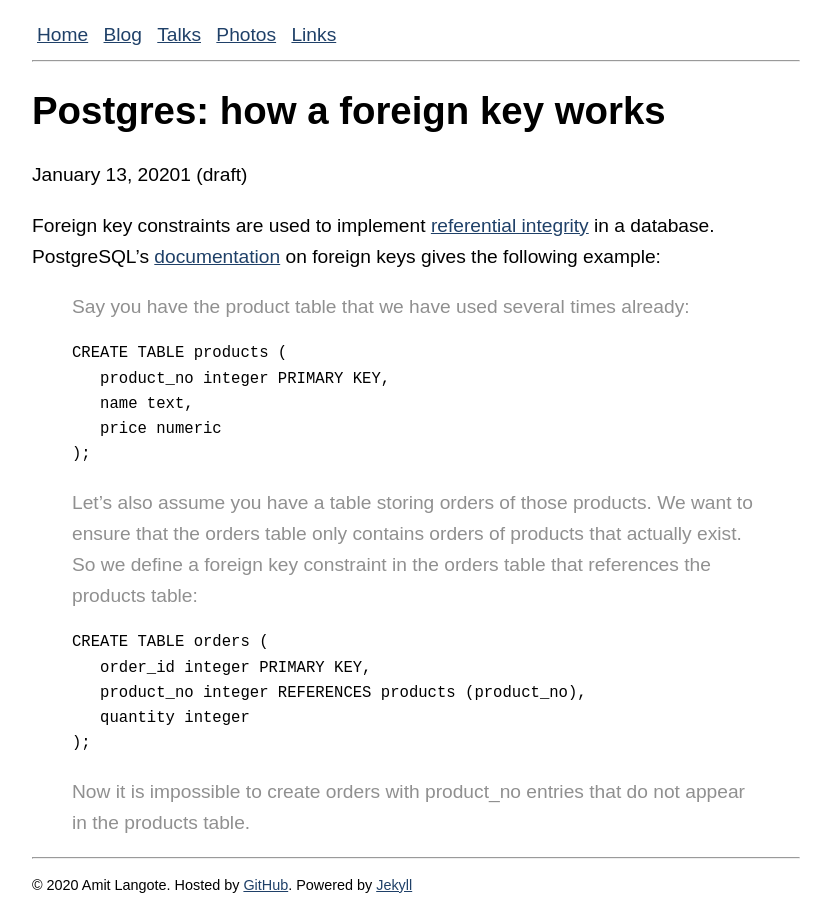
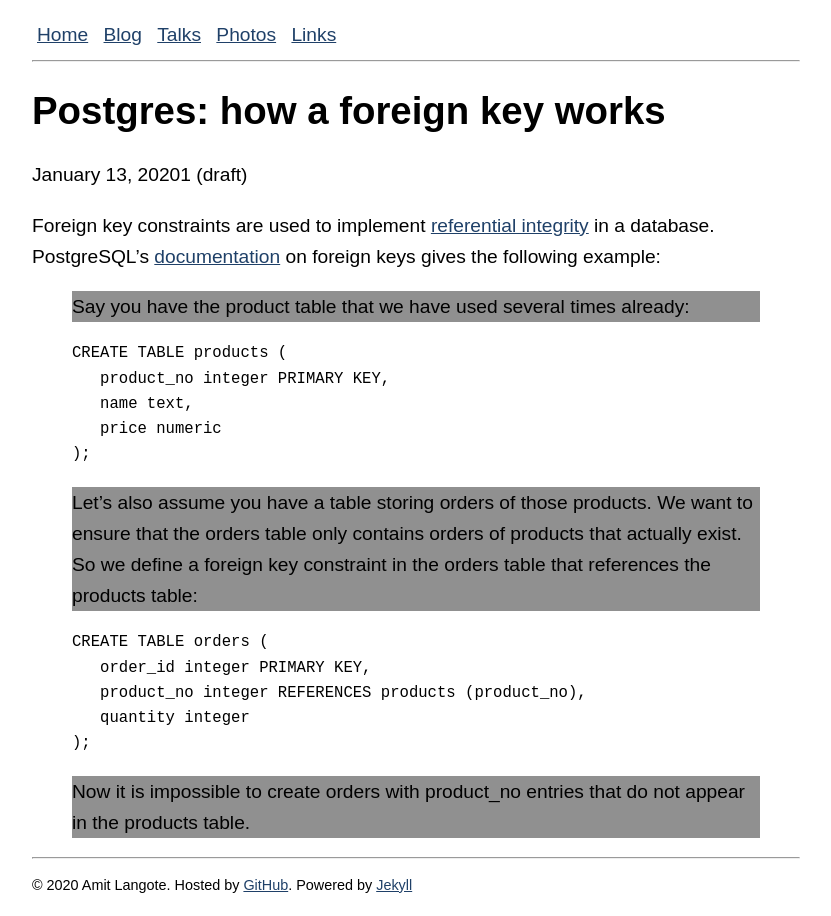
Before and after one commit to amitlan/website, a Jekyll site: the page built from _posts/2021-01-13-pg-fkey.md, in a window 1280 px wide. Shown: the whole page, without its empty margins (224-1055 px from the left). Built offline with Jekyll 4.4.1, drawn with Linux system fonts in a browser that asks for light colours.

Commit message:
css-blockquote-style

```diff
--- a/styles/global.css
+++ b/styles/global.css
@@ -3,7 +3,8 @@ a{
 }
 
 blockquote p {
-	color:#909090;
+	background-color:#909090;
+	font-size: '8px'
 }
 
 nav a, footer div a{
```
